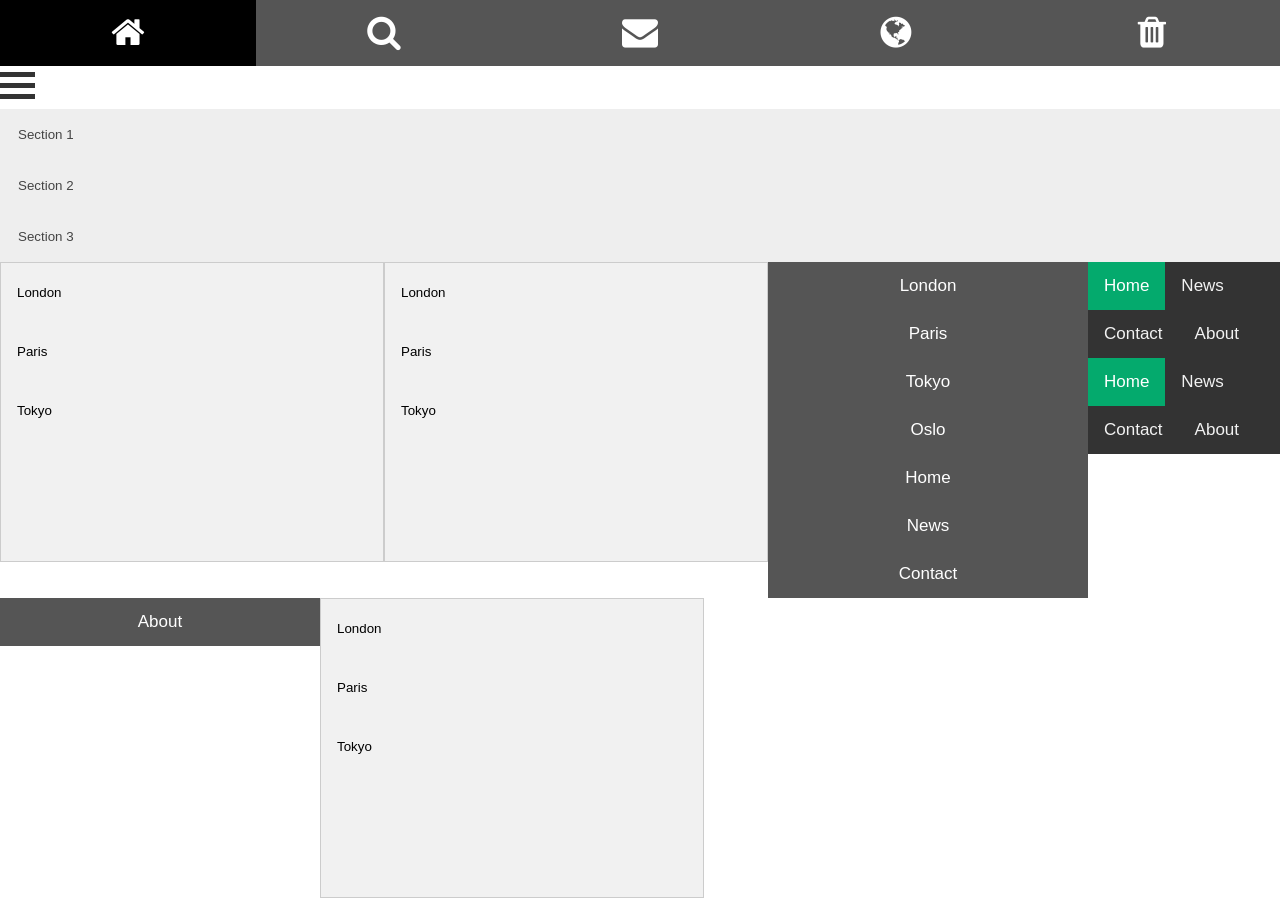
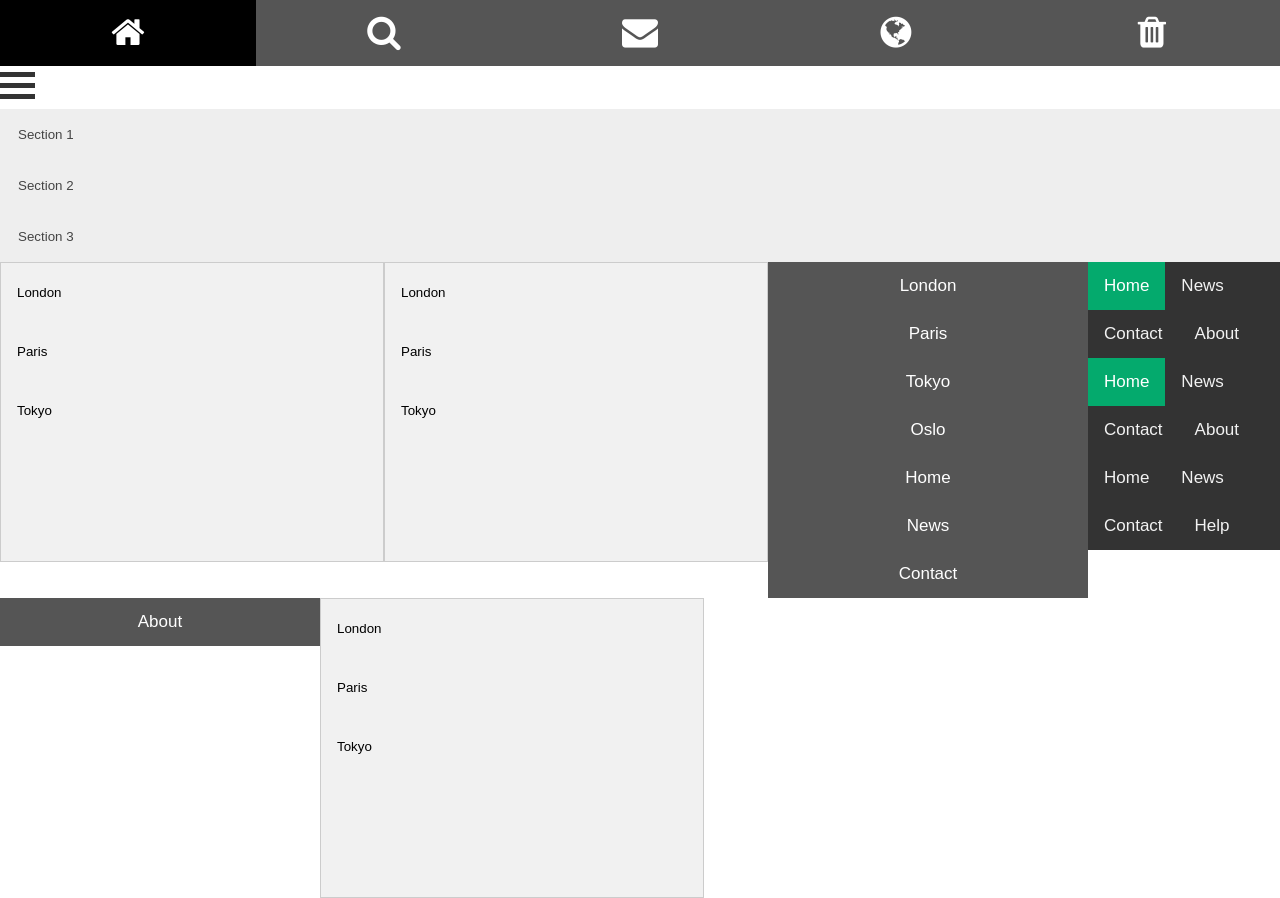
Before and after one commit to WHOEVERTHEHECKIAM/theultimatew3schoolswebpage, a plain HTML site: page index.html in a window 1280 px wide. Drawn offline with Linux system fonts and the light colour scheme.

Commit message:
Update index.html

```diff
--- a/index.html
+++ b/index.html
@@ -167,5 +167,15 @@
   </a>
 </div>
 
+<div class="topnav">
+  <a href="#home">Home</a>
+  <a href="#news">News</a>
+  <a href="#contact">Contact</a>
+  <a href="#about" class="split">Help</a>
+</div>
+
+
+
+
   </body>
 </html>
```
